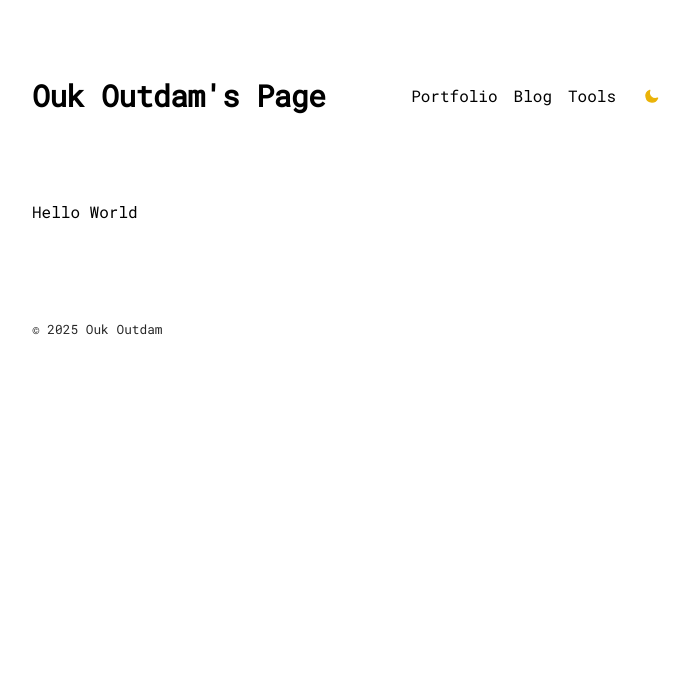
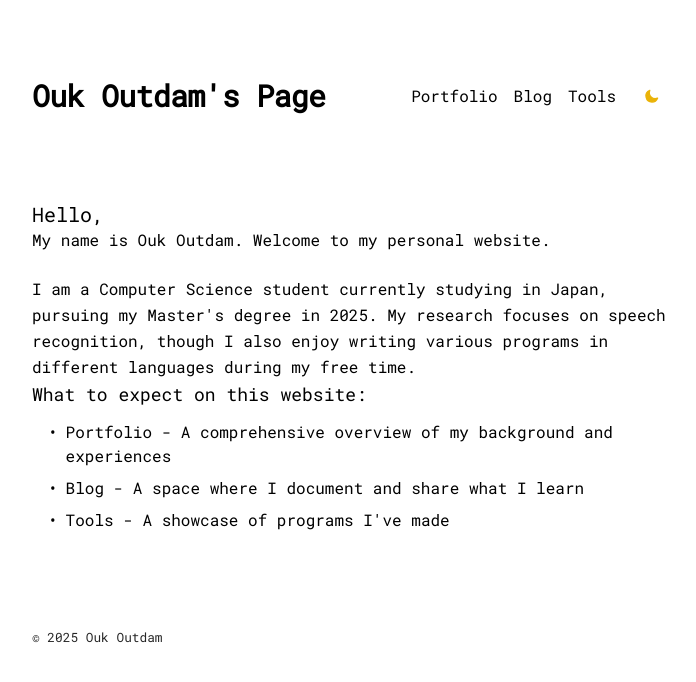
Before and after one commit to oukoutdam/personal-homepage, a Next.js app: page / in a window 1280 px wide. Shown: the top 682 px of the page, without its empty margins (288-984 px from the left). Built offline with nearby package versions, Linux system fonts and the light colour scheme.

Commit message:
Add Content to Index

```diff
--- a/src/app/page.tsx
+++ b/src/app/page.tsx
@@ -1,5 +1,28 @@
 export default function Page() {
   return (
-    <p>Hello World</p>
+    <main>
+      <h2 className="text-xl">Hello,</h2>
+      <p>My name is Ouk Outdam. Welcome to my personal website.</p>
+      <br />
+      <p className="leading-relaxed">I am a Computer Science student currently studying in Japan, pursuing my Master&apos;s degree in 2025. My research focuses on speech recognition, though I also enjoy writing various programs in different languages during my free time.</p>
+      <div className="space-y-3">
+        <p className="text-lg">What to expect on this website:</p>
+        <ul className="space-y-2 list-none ml-4">
+          <li className="flex items-start">
+            <span className="mr-2">•</span>
+            <span><strong className="font-medium">Portfolio</strong> - A comprehensive overview of my background and experiences</span>
+          </li>
+          <li className="flex items-start">
+            <span className="mr-2">•</span>
+            <span><strong className="font-medium">Blog</strong> - A space where I document and share what I learn</span>
+          </li>
+          <li className="flex items-start">
+            <span className="mr-2">•</span>
+            <span><strong className="font-medium">Tools</strong> - A showcase of programs I&apos;ve made</span>
+          </li>
+        </ul>
+      </div>
+    </main>
+
   );
 }
```
